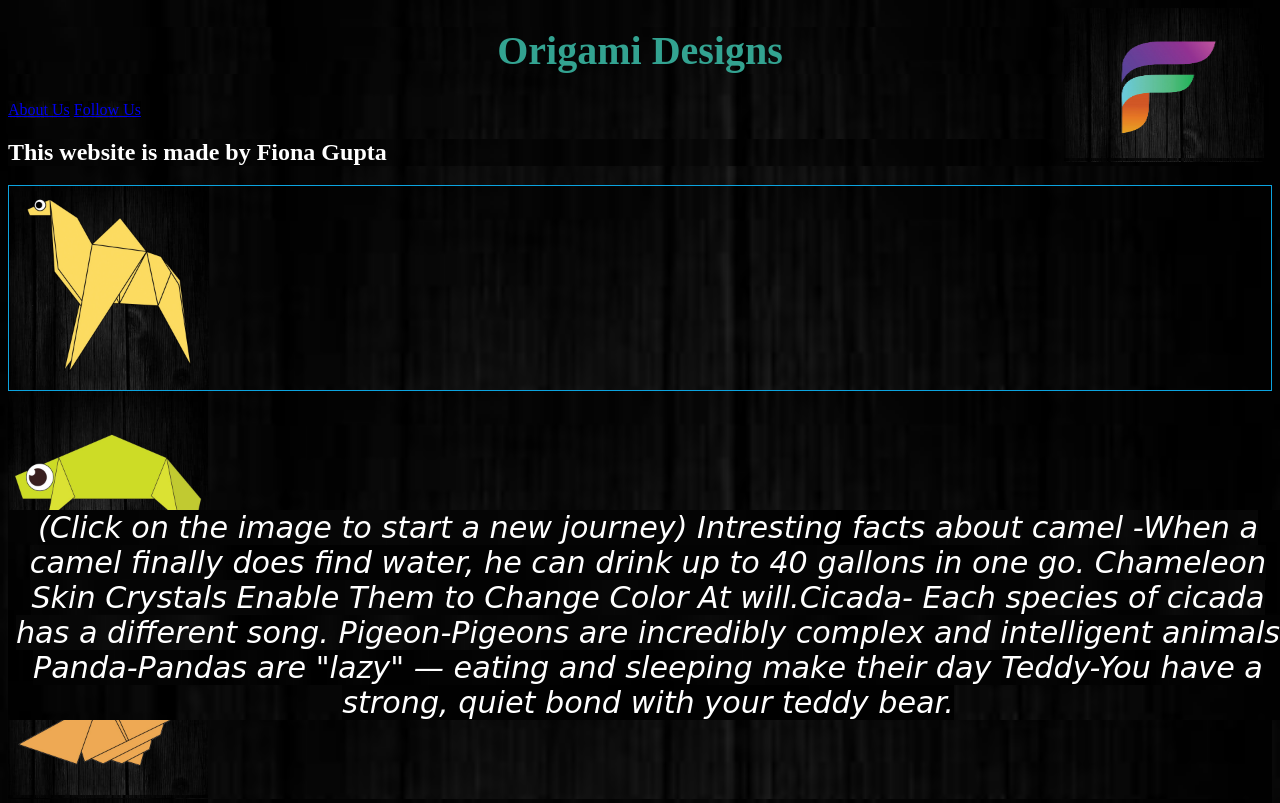
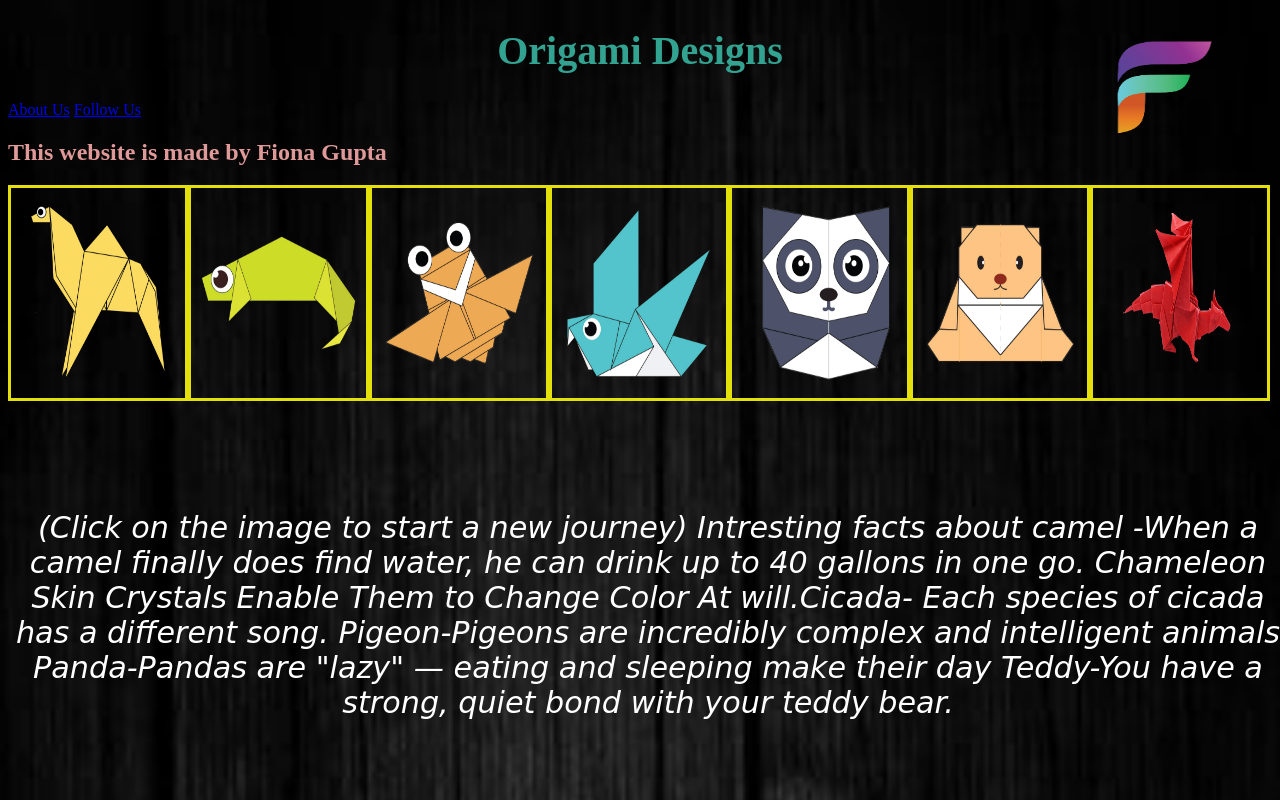
Before and after one commit to helllo-ai/qz2ecdtrfgbyhj, a plain HTML site: page index.html in a window 1280 px wide. Shown: the top 803 px of the page. Drawn offline with Linux system fonts and the light colour scheme.

Commit message:
Add files via upload

```diff
--- a/index.html
+++ b/index.html
@@ -16,26 +16,23 @@
     <h2>This website is made by Fiona Gupta</h2>
 
     <div class="Image">
+
     <a href = "https://www.youtube.com/watch?v=0WsIzzLgqJs"><img src="camel.png"width=200 height=200/></a>
-</div>
-<div class="Image1">
+
     <a href = "https://www.youtube.com/watch?v=4ecS9uCRHzo"><img src="chameleon.png"width=200 height=200/></a>
-</div>
-<div class="Image2">
+
     <a href = "https://www.youtube.com/watch?v=tfxrHCFzC2k"><img src="cicada.png"width=200 height=200/></a>
-</div>
-<div class="Image3">
+
     <a href = "https://www.youtube.com/watch?v=0WsIzzLgqJs"><img src="pigeon.png"width=200 height=200/></a>
-</div>
-<div class="Image4">
+
     <a href = "https://www.youtube.com/watch?v=nnZ61pDj5E4"><img src="panda.png"width=200 height=200/></a>
-</div>
-<div class="Image5">
+
+
     <a href = "https://www.youtube.com/watch?v=iNTqzEyohZA"><img src="teddy.png"width=200 height=200/></a>
-</div>
-<div class="Image6">
+
     <a href="https://www.youtube.com/watch?v=kUsxMXwCW8A"><img src="maxresdefault-removebg-preview.png"width=200 height=200/></a>
 </div>
+
     <div class="logo">
         <a href = "http://127.0.0.1:8887/portfolio-master/"><img src="icon.png"width=200 height=150/></a>
         <p> Oriana Origami+Fiona</p>
--- a/style.css
+++ b/style.css
@@ -18,18 +18,31 @@ h1 {
 
 
 h2{
-color: white;
+color: rgb(224, 153, 153);
 }
-.Image{
+.logo p{
 
-     display:flex;
-      padding-right: 10%;
-     border: 1px solid rgb(12, 164, 224);
+    color: thistle;
+}
+.logo{
+    text-align: left;
+    position: absolute;
+       top: 8px;
+      right: 20px;
+     size: 1px;
+     border-radius: 1mm;
 
 
+  }
+  .Image img{
+    border: solid;
+    color: rgb(228, 224, 11);
+    display: flex;
 
-
-}
+    float: left;
+    width: 13%;
+    padding: 5px
+  }
 p{
 position: fixed;
 text-align: center;
@@ -39,12 +52,3 @@ font-size: 8mm;
 color: white;
 font-family:'Brush Script MT', cursive;
 }
-.logo{
-  text-align: right;
-  position: absolute;
-     top: 8px;
-    right: 16px;
-   border-radius: 1mm;
-
-
-}
```
